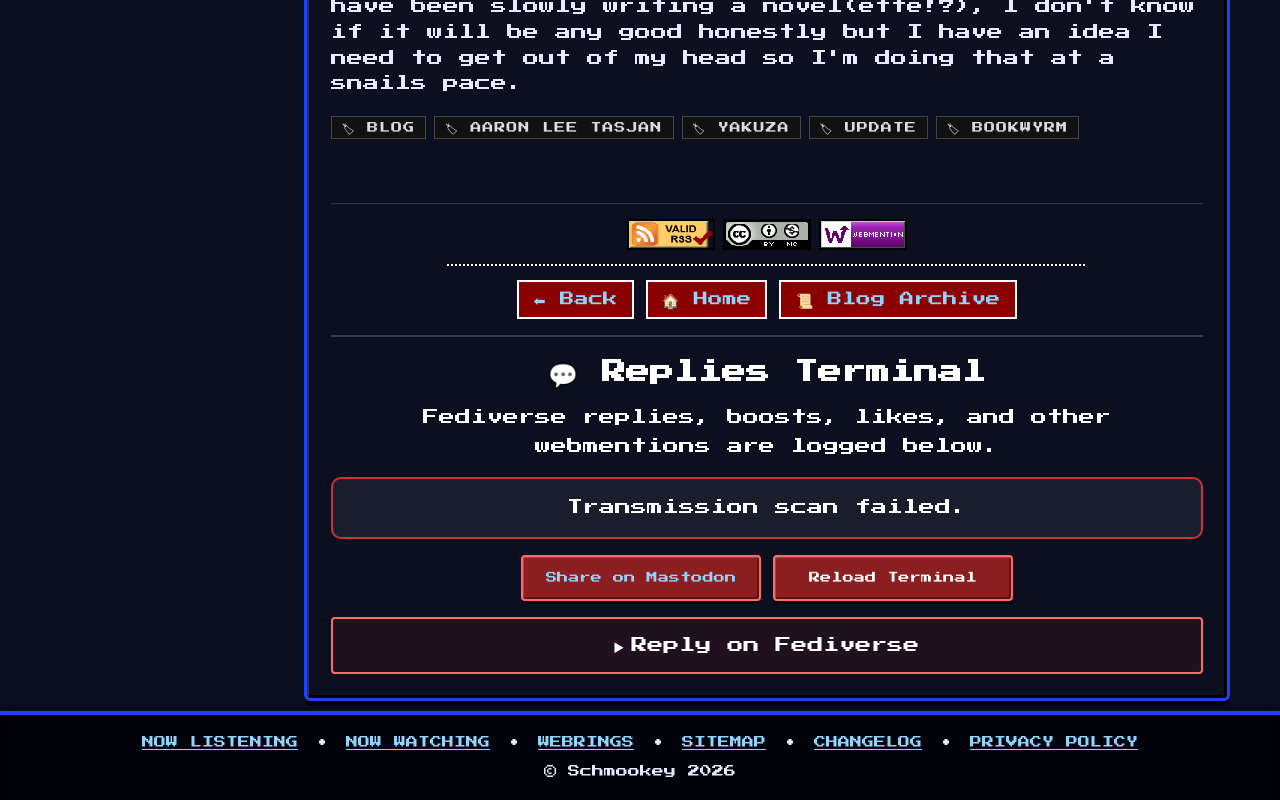
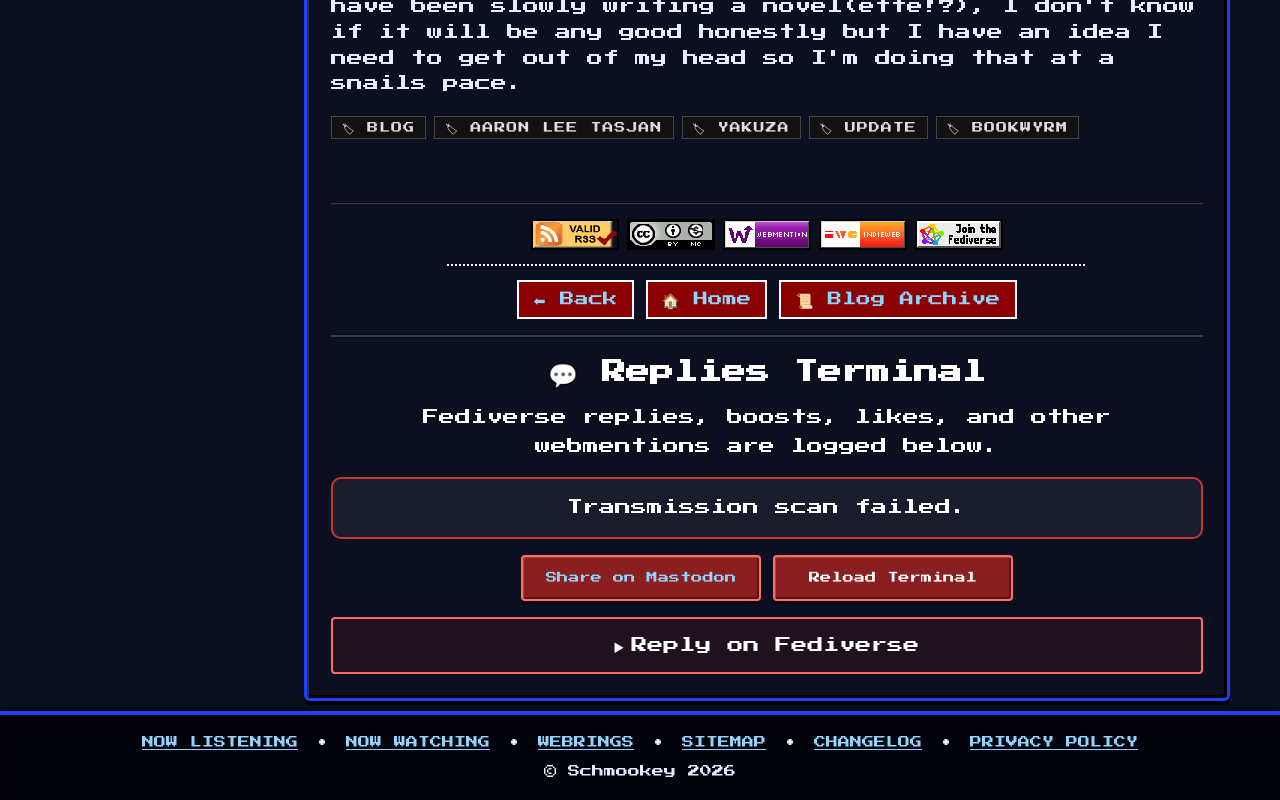
Before and after one commit to Schmookey/Website, a plain HTML site: page blog/posts/august_updates.html in a window 1280 px wide. Shown: the part 3036-3836 px from the top of the page. Drawn offline with Linux system fonts and the light colour scheme; no server answers.

Commit message:
Add IndieWeb and Fediverse badges beside Webmentions in article footer

```diff
--- a/blog/posts/august_updates.html
+++ b/blog/posts/august_updates.html
@@ -246,6 +246,12 @@
             <a href="https://webmention.io/">
               <img src="/assets/images/webmention88x31-flat.png" alt="Webmentions enabled">
             </a>
+            <a href="https://indieweb.org" title="Send love to the IndieWeb">
+              <img src="/assets/images/indieweb88x31-flat.png" alt="Send love to the IndieWeb" width="88" height="31">
+            </a>
+            <a href="https://jointhefediverse.net/?lang=en-us" title="Join the Fediverse">
+              <img src="/assets/images/fediverse.png" alt="Join the Fediverse" width="88" height="31">
+            </a>
           </div>
 
           <div class="footer-divider"></div>
```
